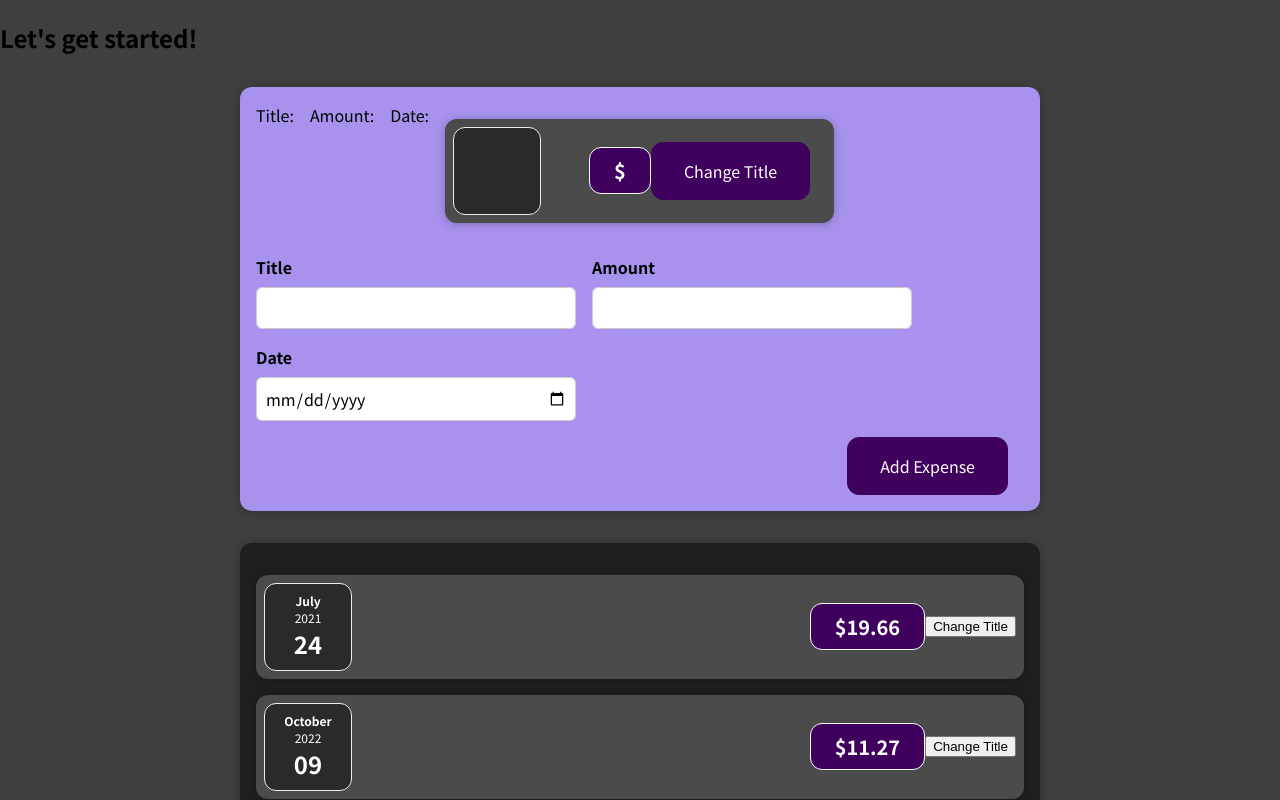
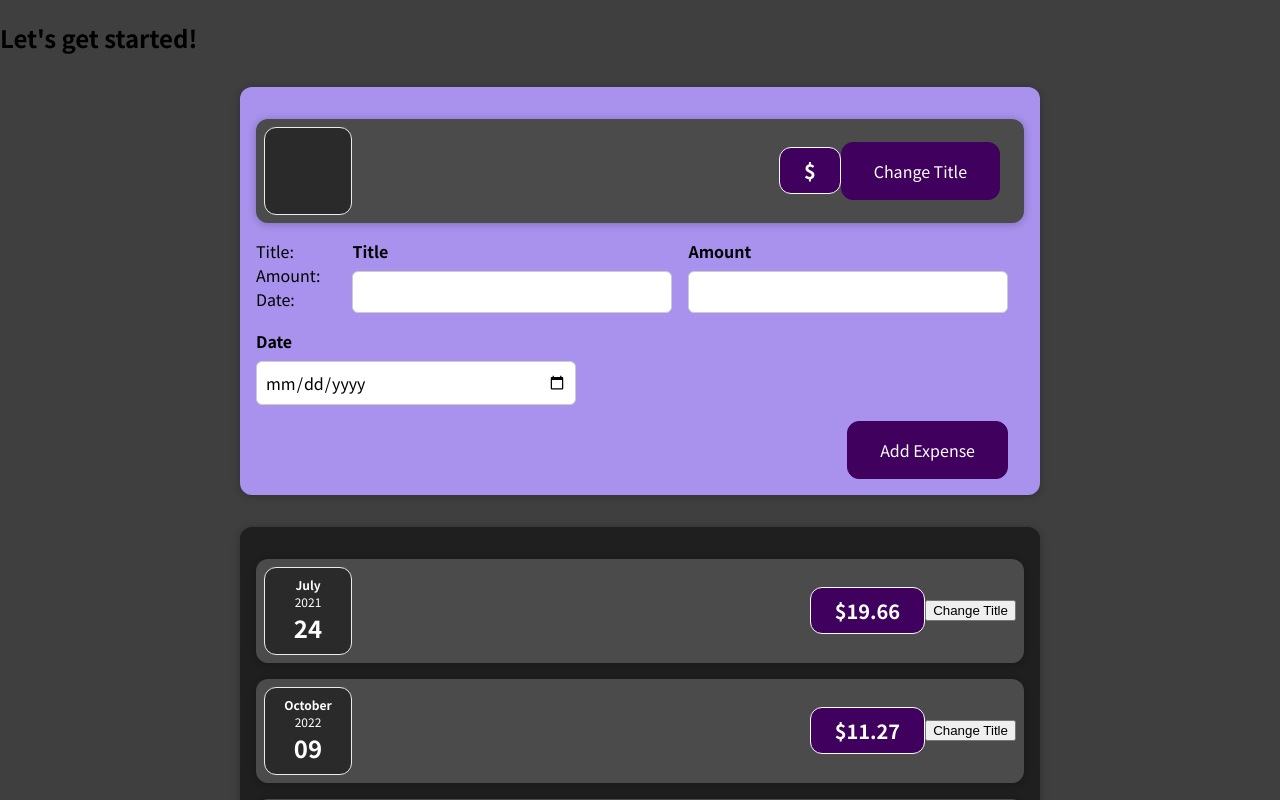
Before and after one commit to ToddJMullen/ReactComplete, a React (Create React App) app: page / in a window 1280 px wide. Shown: the top 800 px of the page. Built offline with nearby package versions, Linux system fonts and the light colour scheme.

Commit message:
NewExpense, Add onAdd() handler  & pass to ExpenseForm ExpenseForm, Pass new exp to props.onAdd() in onSubmit()

```diff
--- a/src/components/NewExpense/ExpenseForm.js
+++ b/src/components/NewExpense/ExpenseForm.js
@@ -1,10 +1,10 @@
 
 
 import { useState } from 'react';
-import ExpenseItem from '../expenses/ExpenseItem';
+// import ExpenseItem from '../expenses/ExpenseItem';
 import './ExpenseForm.css';
 
-const ExpenseForm = () => {
+const ExpenseForm = (props) => {
 
 	let newExpense = {
 		title: ""
@@ -40,6 +40,8 @@ const ExpenseForm = () => {
 			,date: new Date(newDate)
 		}
 		console.log("New expense:", newExp );
+		props.onAdd( newExp );
+
 		setNewTitle("");
 		setNewAmount("");
 		setNewDate("");
@@ -103,13 +105,15 @@ const ExpenseForm = () => {
 	return (
 		<form onSubmit={onSubmit} >
 			<div className="new-expense__controls">
-				<div>Title: {newTitle}</div>
-				<div>Amount: {newAmount}</div>
-				<div>Date: {newDate}</div>
+				<div>
+					<div>Title: {newTitle}</div>
+					<div>Amount: {newAmount}</div>
+					<div>Date: {newDate}</div>
+				</div>
+				<br />
 				{/* <div>Title: {newExp.title}</div>
 				<div>Amount: {newExp.amount}</div>
 				<div>Date: {newExp.date}</div> */}
-				<ExpenseItem data={newExpense} />
 				<div className="new-expense__control">
 					<label>Title</label>
 					<input value={newTitle}
--- a/src/components/NewExpense/NewExpense.js
+++ b/src/components/NewExpense/NewExpense.js
@@ -1,4 +1,5 @@
 import React from 'react';
+import ExpenseItem from '../expenses/ExpenseItem';
 
 import ExpenseForm from "./ExpenseForm";
 
@@ -7,9 +8,17 @@ import './NewExpense.css';
 
 const NewExpense = () => {
 
+	let newExpense = {};
+
+	const onAdd = newExp => {
+		newExpense = newExp;
+		console.log(newExpense);
+	}
+
 	return  (
 	<div className="new-expense">
-		<ExpenseForm />
+		<ExpenseItem data={newExpense} />
+		<ExpenseForm onAdd={onAdd} />
 	</div>
 	)
 
```
Also changed, not shown: 1 other file (tests, documents, lock files or other folders).
